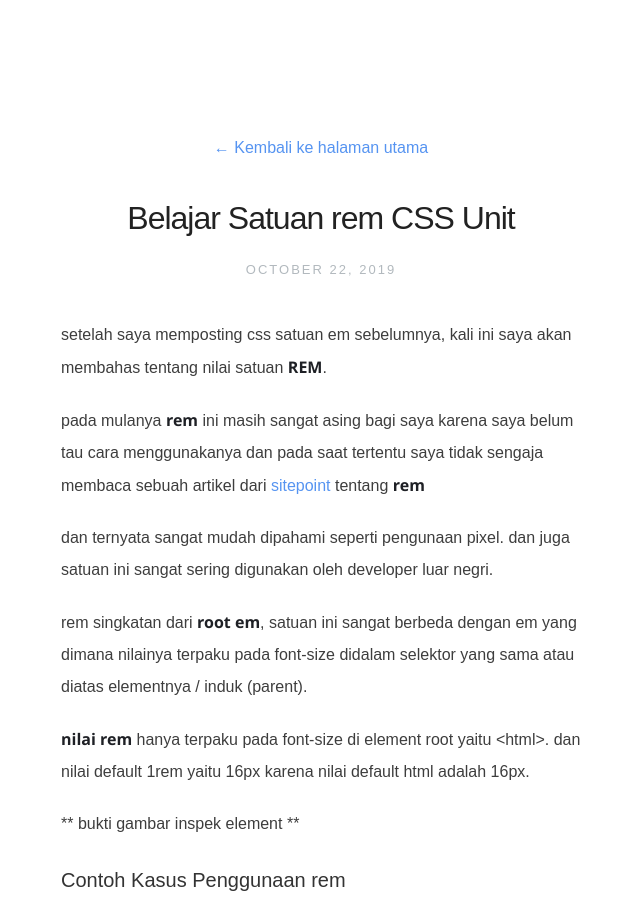
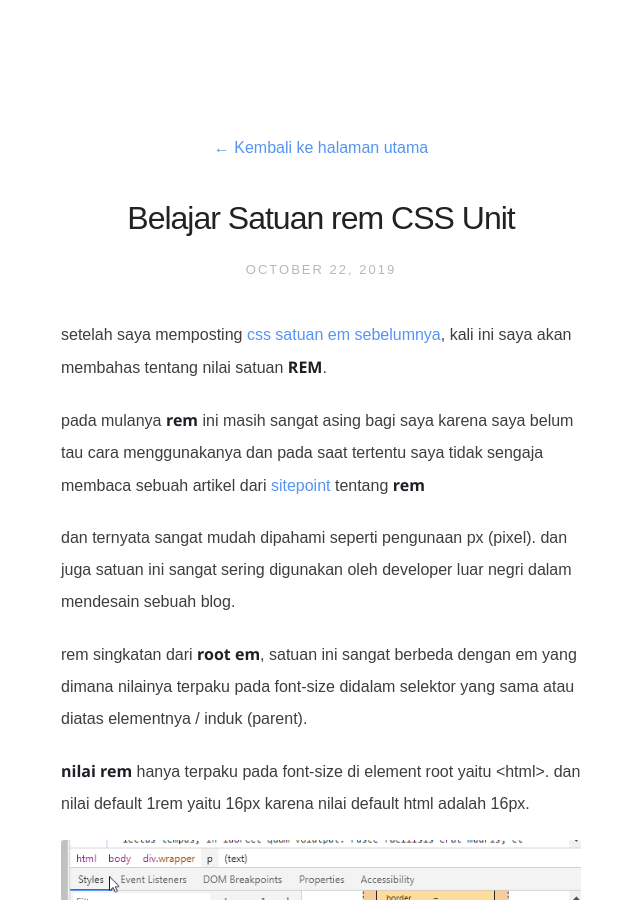
Before and after one commit to Zulfkr197/zulfkr197.github.io, a Jekyll site: the page built from _posts/2019-10-22-rem-css-unit.md, in a window 1280 px wide and 900 px high. Shown: the whole window, without its empty margins (319-959 px from the left). Built offline with Jekyll 4.4.1, drawn with Linux system fonts in a browser that asks for light colours; nearby versions of some CDN libraries; some web fonts are replaced.

Commit message:
Update 2019-10-22-rem-css-unit.md

````diff
--- a/_posts/2019-10-22-rem-css-unit.md
+++ b/_posts/2019-10-22-rem-css-unit.md
@@ -4,17 +4,17 @@ date          : 2019-10-22 0:10:00
 description   : belajar menggunakan nilai satuan rem (root em) css units
 ---
 
-setelah saya memposting css satuan em sebelumnya, kali ini saya akan membahas tentang nilai satuan **REM**.
+setelah saya memposting [css satuan em sebelumnya](https://zulfkr.my.id/2019/belajar-nilai-satuan-em-css-unit/), kali ini saya akan membahas tentang nilai satuan **REM**.
 
 pada mulanya **rem** ini masih sangat asing bagi saya karena saya belum tau cara menggunakanya dan pada saat tertentu saya tidak sengaja membaca sebuah artikel dari [sitepoint](https://www.sitepoint.com/understanding-and-using-rem-units-in-css/) tentang **rem**
 
-dan ternyata sangat mudah dipahami seperti pengunaan pixel. dan juga satuan ini sangat sering digunakan oleh developer luar negri.
+dan ternyata sangat mudah dipahami seperti pengunaan px (pixel). dan juga satuan ini sangat sering digunakan oleh developer luar negri dalam mendesain sebuah blog.
 
 rem singkatan dari **root em**, satuan ini sangat berbeda dengan em yang dimana nilainya terpaku pada font-size didalam selektor yang sama atau diatas elementnya / induk (parent).
 
 **nilai rem** hanya terpaku pada font-size di element root yaitu ```<html>```. dan nilai default ```1rem``` yaitu ```16px``` karena nilai default html adalah 16px.
 
-** bukti gambar inspek element **
+![css rem units](https://zulfkr.my.id/assets/post/rem-css-units-1.png)
 
 ### Contoh Kasus Penggunaan rem
 
````
